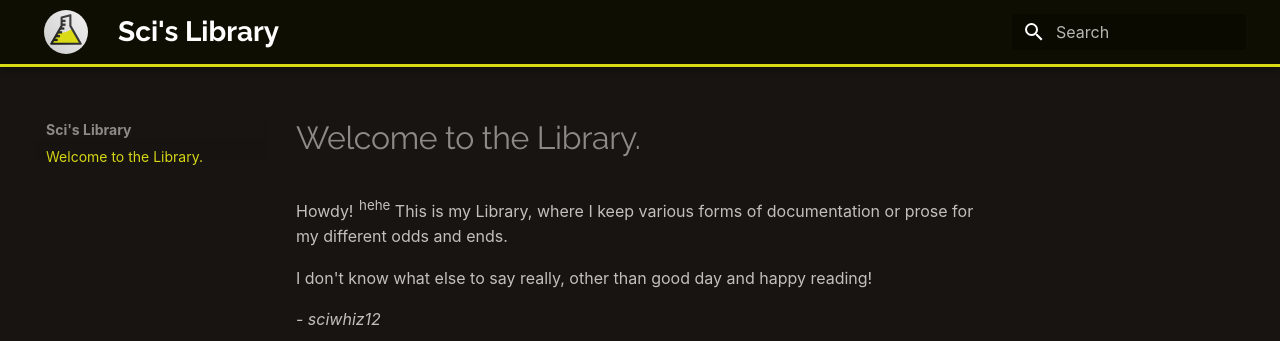
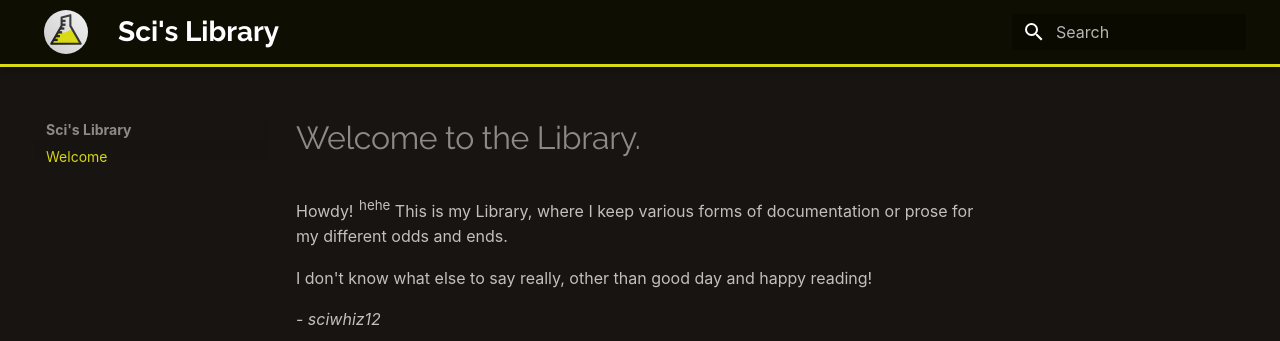
Before and after one commit to sciwhizlabs/library, an MkDocs documentation site: the page built from docs/index.md, in a window 1280 px wide. Shown: the top 341 px of the page. Built offline with MkDocs 1.6.1 and Material for MkDocs 9.7.7, drawn with Linux system fonts in a browser that asks for light colours; part of the change alters nothing that is shown.

```diff
--- a/mkdocs.yml
+++ b/mkdocs.yml
@@ -14,26 +14,33 @@ markdown_extensions:
   - pymdownx.tilde # Subscript using tildes (H~2~O)
   - footnotes # Footnotes
 
+# Navigation
+nav:
+  - Welcome: 'index.md'
+
+# Theme
 theme:
-  name: material
+  name: material # the Material for MkDocs theme
   logo: images/logo.svg
   favicon: images/logo.png
-  palette:
+  palette: # The scheme and primary are modified in the stylesheets
     scheme: slate
     primary: black
     accent: light green
   font:
     text: Roboto
     code: Fira Code
-    custom: Raleway:300,400,400i,700
+    custom: Raleway:300,400,400i,700 # Added in override of main.html
   custom_dir: overrides/
 
+# Extra information
 extra:
   social:
     - icon: fontawesome/brands/github
       link: https://github.com/sciwhiz12
       name: sciwhiz12 on GitHub
 
+# Extra stylesheets
 extra_css:
   - stylesheets/extra.css
   - stylesheets/slate_custom.css
```
